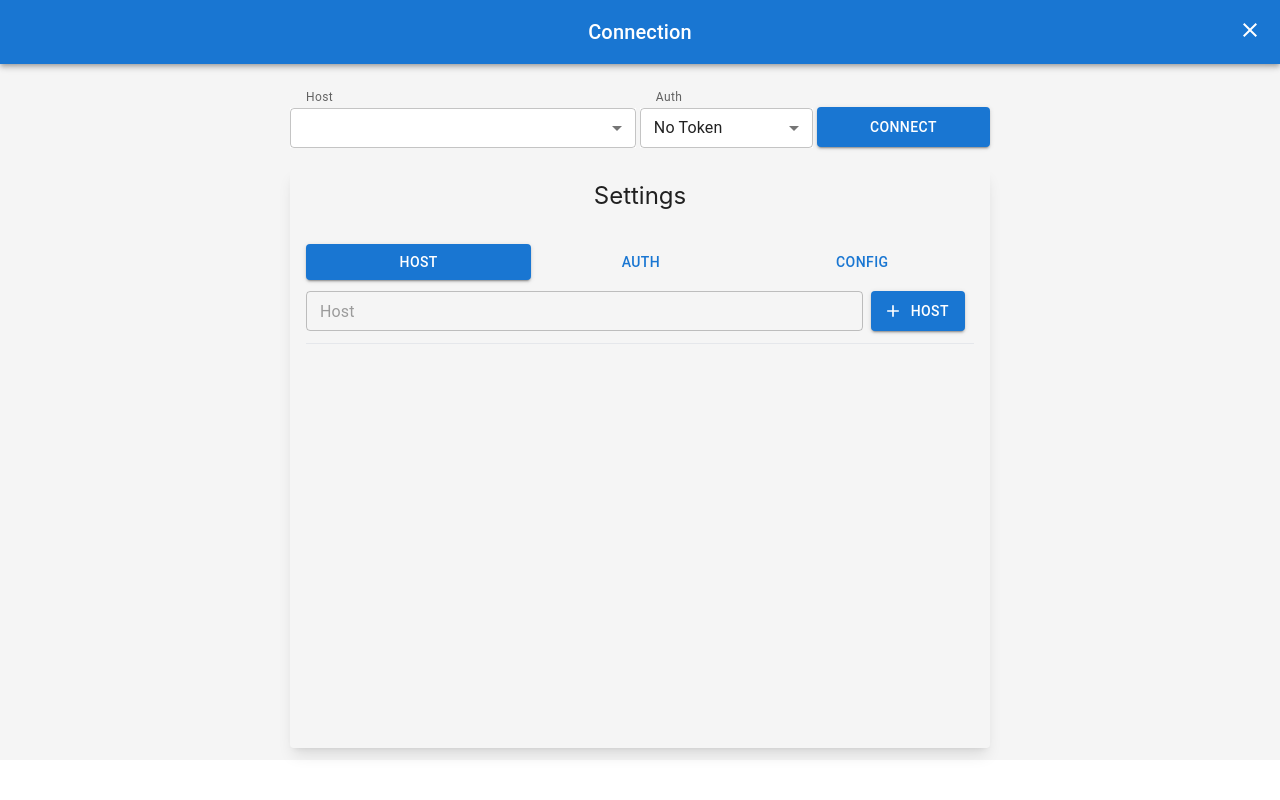
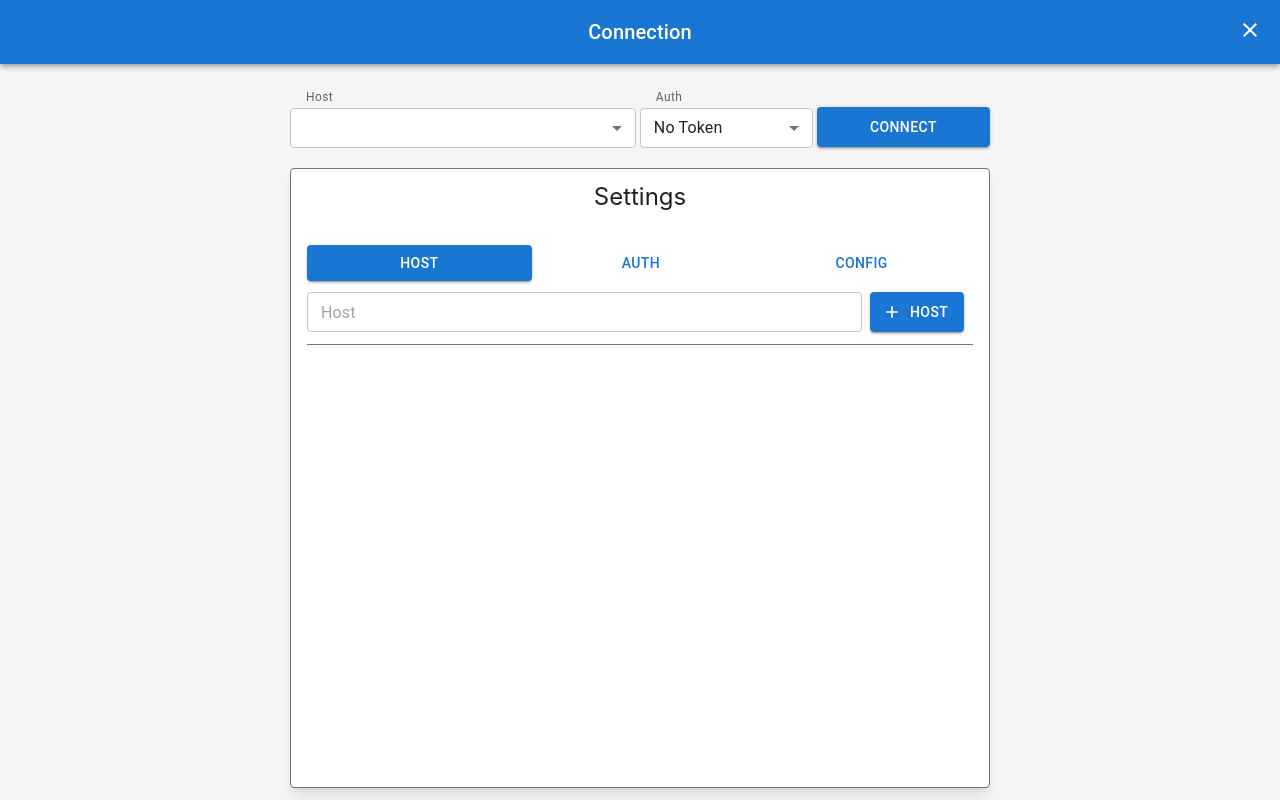
Before and after one commit to huy19th/socket.io-client-test-tool, a React (Create React App) app: page / in a window 1280 px wide. Built offline with nearby package versions, Linux system fonts and the light colour scheme.

Commit message:
edit settings style

```diff
--- a/src/components/Connection/Auth/index.jsx
+++ b/src/components/Connection/Auth/index.jsx
@@ -6,7 +6,7 @@ export default function Auth() {
     return (
         <div className="w-full">
             <AddToken />
-            <hr />
+            <hr className="border-t-[1px] border-neutral-500"/>
             <ListTokens />
         </div>
     )
--- a/src/components/Connection/Config/index.jsx
+++ b/src/components/Connection/Config/index.jsx
@@ -6,7 +6,7 @@ export default function Config() {
     return (
         <div className="w-full">
             <AddConfig />
-            <hr />
+            <hr className="border-t-[1px] border-neutral-500"/>
             <ListConfigs />
         </div>
     )
--- a/src/components/Connection/Connect/index.jsx
+++ b/src/components/Connection/Connect/index.jsx
@@ -68,7 +68,7 @@ export default function Connect() {
     }
 
     return (
-        <div className="mb-5 w-full flex justify-between space-x-1">
+        <div className="mb-5 w-full flex justify-between space-x-1 justify-between">
             <Select
                 className="bg-white w-1/2"
                 helperText="Host"
--- a/src/components/Connection/Host/index.jsx
+++ b/src/components/Connection/Host/index.jsx
@@ -6,7 +6,7 @@ export default function Host() {
     return (
         <div className="w-full">
             <AddHost />
-            <hr />
+            <hr className="border-t-[1px] border-neutral-500"/>
             <ListHosts />
         </div>
     )
--- a/src/components/Connection/index.jsx
+++ b/src/components/Connection/index.jsx
@@ -40,7 +40,7 @@ export default function Settings() {
             <div className="flex justify-center bg-neutral-100">
                 <div className="justify-center w-1/2 min-w-[700px] pt-6">
                     <Connect />
-                    <Card raised className="h-[calc(100vh-220px)] min-h-[450px]">
+                    <Card raised className="h-[calc(100vh-180px)] min-h-[450px] bg-white border-[1px] border-neutral-500">
                         <h1 className="text-center text-2xl pb-5">Settings</h1>
                         <Tabs tabs={tabs} className="w-full" />
                     </Card>
```
